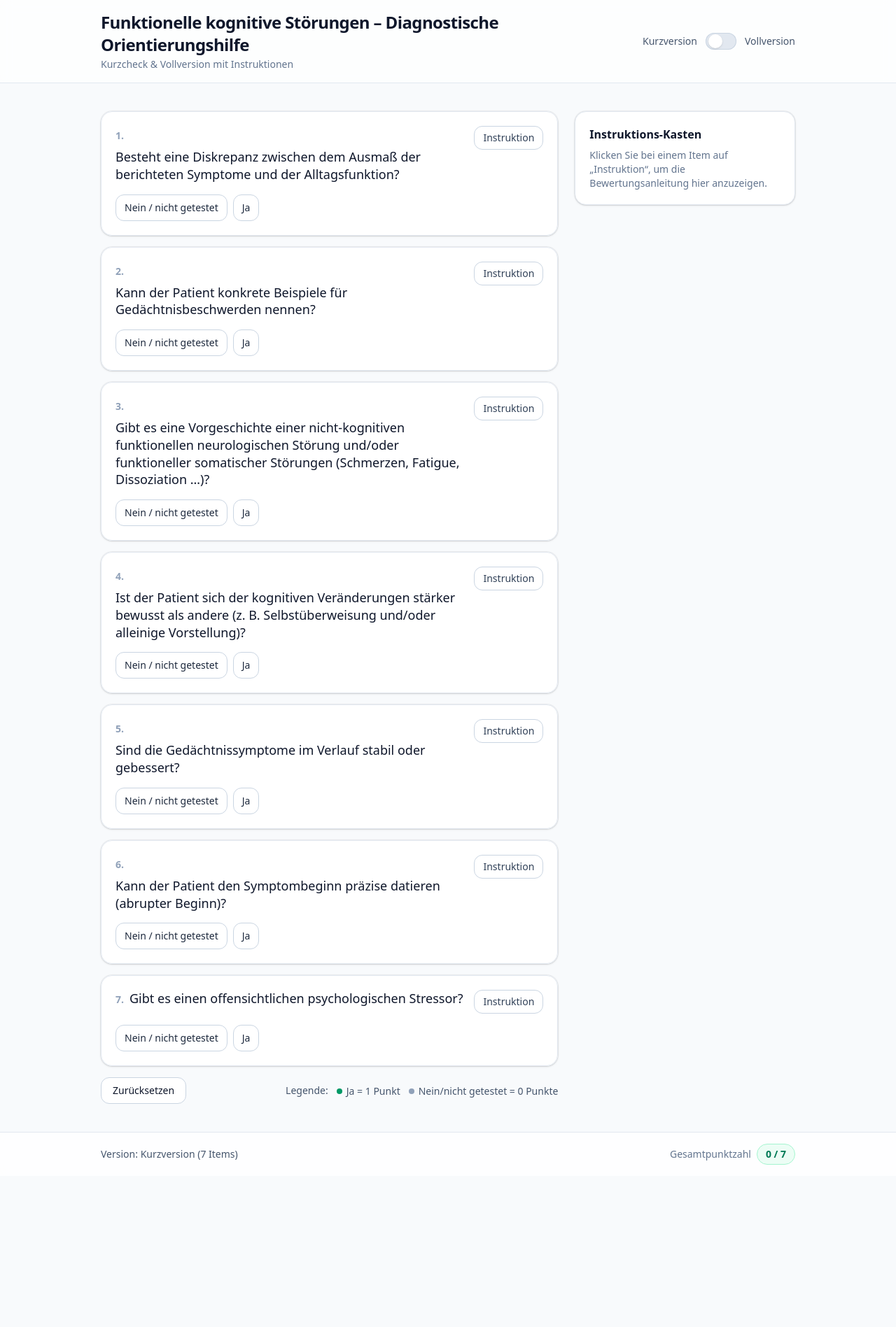
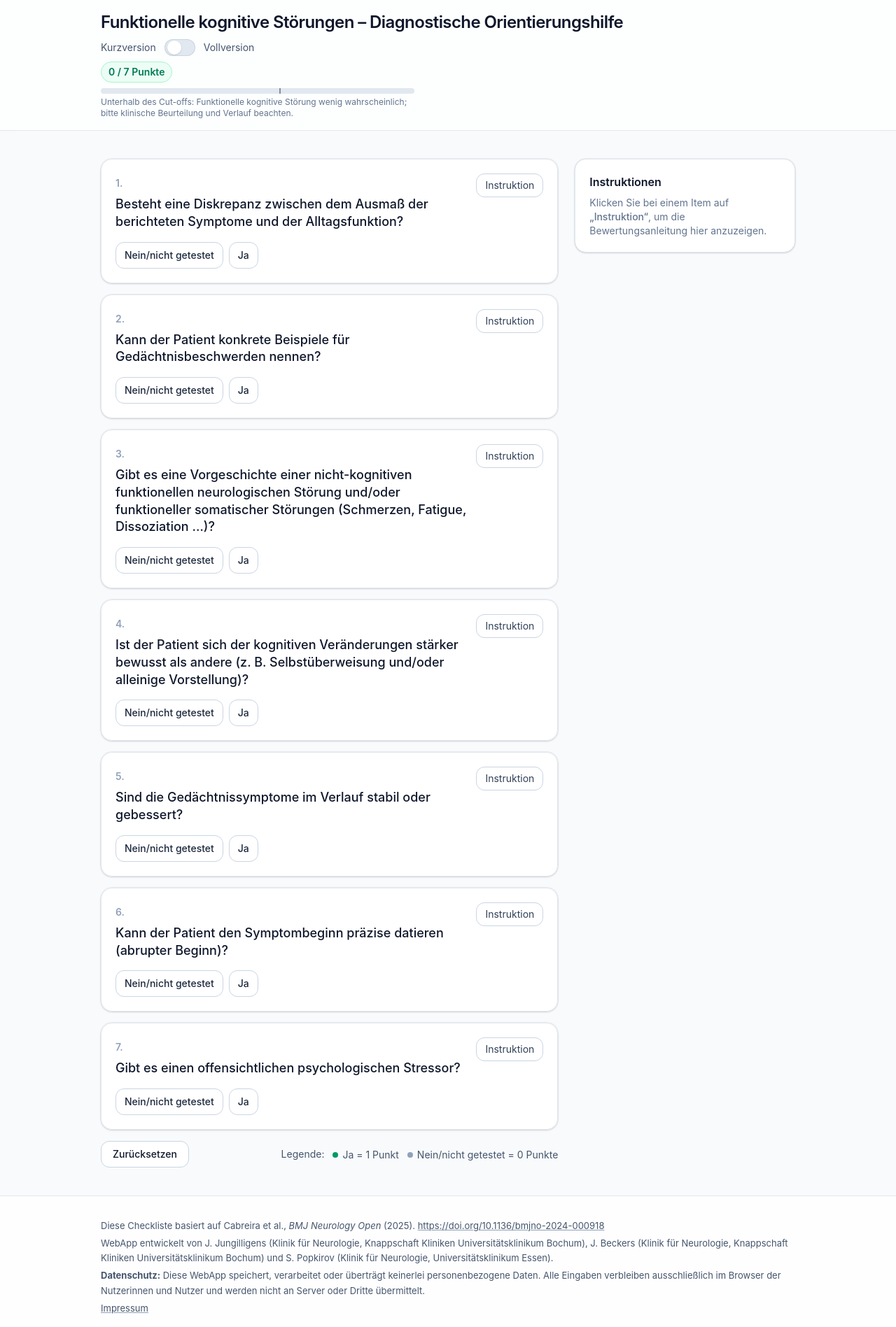
Before and after one commit to jungjoha/FCD-checklist, a React (Vite) app: page / in a window 1280 px wide. Shown: the whole page at 70% size. Before the commit the page ends 1681 px from the top, so only its background shows below. Built offline with nearby package versions, Linux system fonts and the light colour scheme.

Commit message:
kurze Beschreibung der Änderung

```diff
--- a/package.json
+++ b/package.json
@@ -10,7 +10,9 @@
     "preview": "vite preview"
   },
   "dependencies": {
+    "chart.js": "^4.5.0",
     "react": "^19.1.1",
+    "react-chartjs-2": "^5.3.0",
     "react-dom": "^19.1.1"
   },
   "devDependencies": {
--- a/src/App.jsx
+++ b/src/App.jsx
@@ -1,100 +1,114 @@
-import React, { useMemo, useState } from "react";
+import React, { useEffect, useMemo, useState } from "react";
+
 
 // FCD Diagnostic Orientation Aid – Interactive Checklist
 const ITEMS = [
-  {
-    id: 1,
-    label:
-      "Besteht eine Diskrepanz zwischen dem Ausmaß der berichteten Symptome und der Alltagsfunktion?",
+  { id: 1,
+    label: "Besteht eine Diskrepanz zwischen dem Ausmaß der berichteten Symptome und der Alltagsfunktion?",
     onlyFull: false,
     instruction:
       "Subjektiv berichtete ausgeprägte kognitive Schwierigkeiten und/oder niedrige standardisierte kognitive Testergebnisse stehen im Gegensatz zu Beispielen wie: Fähigkeit, eine kognitiv anspruchsvolle Arbeit ohne Schwierigkeiten auszuüben, im Gespräch beobachtete kommunikative Fähigkeiten oder die Fähigkeit, Tätigkeiten wie Lesen, Finanzverwaltung und Autofahren ohne Probleme auszuführen.",
   },
-  {
-    id: 2,
-    label:
-      "Kann der Patient konkrete Beispiele für Gedächtnisbeschwerden nennen?",
+  { id: 2,
+    label: "Kann der Patient konkrete Beispiele für Gedächtnisbeschwerden nennen?",
     onlyFull: false,
     instruction:
-      "Während des Gesprächs nennt der Patient spezifische Beispiele für Gedächtnisausfälle mit detaillierten, über die erfragten Informationen hinausgehenden Angaben. Im Gegensatz zu Patienten mit Neurodegeneration können Patienten mit FCD oft längere Zeit ununterbrochen berichten.",
+      "Während des Gesprächs nennt der Patient spezifische Beispiele für Gedächtnisausfälle mit detaillierten, über die erfragten Informationen hinausgehenden Angaben. Im Gegensatz zu Patienten mit Neurodegeneration können Patienten mit Funktioneller Kognitiver Störung oft längere Zeit ununterbrochen berichten.",
   },
-  {
-    id: 3,
-    label:
-      "Sind die kognitiven Symptome ablenkbar und/oder fluktuierend (z. B. variabel in unterschiedlichen Situationen)?",
+  { id: 3,
+    label: "Sind die kognitiven Symptome ablenkbar und/oder fluktuierend (z. B. variabel in unterschiedlichen Situationen)?",
     onlyFull: true,
     instruction:
-      "Schwierigkeiten treten nur in bestimmten Situationen auf: z. B. gute Aufmerksamkeit im Interview, aber unverhältnismäßige Beeinträchtigung bei Tests oder wenn die Aufmerksamkeit auf die Symptome gelenkt wird. Dies unterscheidet sich von einfacher zeitlicher Fluktuation (z. B. Delir, Lewy-Body-Demenz).",
+      "Schwierigkeiten treten nur in bestimmten Situationen auf … (Abgrenzung zu Delir/Lewy-Body-Demenz).",
   },
-  {
-    id: 4,
-    label:
-      "Kann der Patient die Liste der verordneten Medikamente nennen und/oder frühere Kontakte mit anderen Ärzten (Diagnosen/Untersuchungen) erinnern?",
+  { id: 4,
+    label: "Kann der Patient die Liste der verordneten Medikamente nennen und/oder frühere Kontakte mit anderen Ärzten (Diagnosen/Untersuchungen) erinnern?",
     onlyFull: true,
     instruction:
-      "Fähigkeit, frühere Arztkontakte samt Diagnosen/Untersuchungen wiederzugeben. Ebenso die Fähigkeit, eine Medikamentenliste samt Indikationen aus dem Gedächtnis zu nennen – Hinweis auf gutes Gedächtnis und Inkongruenz zu berichteten Symptomen.",
+      "Wiedergabe früherer Arztkontakte/Diagnosen. Medikamentenliste samt Indikationen aus dem Gedächtnis → Inkongruenz zu berichteten Symptomen.",
   },
-  {
-    id: 5,
-    label:
-      "Gibt es eine Vorgeschichte einer nicht-kognitiven funktionellen neurologischen Störung und/oder funktioneller somatischer Störungen (Schmerzen, Fatigue, Dissoziation …)?",
+  { id: 5,
+    label: "Gibt es eine Vorgeschichte einer nicht-kognitiven funktionellen neurologischen Störung und/oder funktioneller somatischer Störungen (Schmerzen, Fatigue, Dissoziation …)?",
     onlyFull: false,
     instruction:
-      "Vorhandensein anderer funktioneller Symptome oder Diagnosen kann ein hilfreicher (nicht notwendiger) Hinweis auf FCD sein.",
+      "Vorhandensein anderer funktioneller Symptome/Diagnosen kann ein hilfreicher (nicht notwendiger) Hinweis sein.",
   },
-  {
-    id: 6,
-    label:
-      "Ist der Patient sich der kognitiven Veränderungen stärker bewusst als andere (z. B. Selbstüberweisung und/oder alleinige Vorstellung)?",
+  { id: 6,
+    label: "Ist der Patient sich der kognitiven Veränderungen stärker bewusst als andere (z. B. Selbstüberweisung und/oder alleinige Vorstellung)?",
     onlyFull: false,
     instruction:
-      "Fremdanamnese zeigt oft, dass die Besorgnis des Patienten größer ist als die der Begleitperson/Angehörigen. Unterstützend: alleinige Vorstellung oder Selbstüberweisung.",
+      "Fremdanamnese: Besorgnis des Patienten größer als die der Angehörigen; alleinige Vorstellung/Selbstüberweisung.",
   },
-  {
-    id: 7,
-    label:
-      "Ist die kognitive Leistung normal oder zeigt sie ein inkonsistentes Muster (z. B. schlechter beim unmittelbaren als beim verzögerten Erinnern, besseres Rückwärts- als Vorwärts-Nachsprechen von Ziffern, ungefähre Antworten)?",
+  { id: 7,
+    label: "Ist die kognitive Leistung normal oder inkonsistent (z. B. schlechter beim unmittelbaren als verzögerten Erinnern, besser rückwärts als vorwärts, ungefähre Antworten)?",
     onlyFull: true,
     instruction:
-      "Wichtiger als normale Leistung ist Inkonsistenz – v. a. innerhalb derselben Domäne. Bessere Leistung bei automatischem als bei explizitem Abruf. Manche zeigen geringe Persistenz oder vage Antworten, die sich durch Ermutigung verbessern. Mitfaktoren (Bewusstseinsfluktuation, psychiatrischer Zustand, Kopfschmerz) berücksichtigen.",
+      "Intra-/intramodale Inkonsistenz ist wichtiger als „normal“. Besser bei automatischem Abruf; geringe Persistenz/vage Antworten können sich durch Ermutigung verbessern.",
   },
-  {
-    id: 8,
+  { id: 8,
     label: "Sind die Gedächtnissymptome im Verlauf stabil oder gebessert?",
     onlyFull: false,
     instruction:
-      "Abrupter Beginn und dann Stabilität oder lange Symptomgeschichte ohne Progression/mit Besserung. Vorsicht bei vaskulärer kognitiver Beeinträchtigung oder nach SHT – dort kann Stabilität/Besserung durch Komorbiditätsmanagement erklärbar sein.",
+      "Abrupter Beginn + Stabilität/Langzeit ohne Progression bzw. Besserung; Vorsicht bei VCI/SHT (Komorbiditäten!).",
   },
-  {
-    id: 9,
+  { id: 9,
     label: "Kann der Patient den Symptombeginn präzise datieren (abrupter Beginn)?",
     onlyFull: false,
     instruction:
-      "Manche können den Beginn genau beschreiben, teils im Zusammenhang mit Ereignissen wie Migräneattacke, Dissoziationsepisode oder leichtem Schädeltrauma.",
+      "Exakte Datierung, teils im Kontext von Migräne/Dissoziation/leichtem SHT.",
   },
-  {
-    id: 10,
+  { id: 10,
     label: "Gibt es einen offensichtlichen psychologischen Stressor?",
     onlyFull: false,
     instruction:
-      "Psychologische Stressoren können prädisponierende, auslösende oder aufrechterhaltende Faktoren sein. Bei manchen ist die Pathophysiologie mit Depression/Angst und belastenden Lebensereignissen verknüpft. Nie isoliert interpretieren, da auch bei Neurodegeneration möglich.",
+      "Stressoren können prädisponierend, auslösend oder aufrechterhaltend sein; nie isoliert interpretieren.",
   },
-  {
-    id: 11,
+  { id: 11,
     label: "Kann der Patient zusammengesetzte/mehrteilige Fragen beantworten?",
     onlyFull: true,
     instruction:
-      "Adressieren von Teilen einer zusammengesetzten Frage wurde bei FCD häufiger berichtet als bei Neurodegeneration. MCI-Patienten können dies oft ebenfalls (v. a. bei hoher Bildung); bei FCD jedoch inkongruent zu schwerer Symptomschilderung.",
+      "Teile beantworten wurde bei FCD häufiger berichtet; bei MCI auch möglich, aber oft nicht inkongruent.",
   },
 ];
 
 // -1 = nicht gesetzt, 0 = Nein/nicht getestet, 1 = Ja
 const initialSelections = Object.fromEntries(ITEMS.map((i) => [i.id, -1]));
+const STORAGE_KEY = "fcd-checklist-v1";
 
 function App() {
   const [isFull, setIsFull] = useState(false); // false = Kurzversion
   const [selections, setSelections] = useState(initialSelections);
   const [activeInfoId, setActiveInfoId] = useState(null);
+
+  // Pop-up (Impressum & Datenschutz)
+const [showLegal, setShowLegal] = useState(false);
+
+// ESC schließt das Pop-up
+useEffect(() => {
+  if (!showLegal) return;
+  const onKey = (e) => { if (e.key === "Escape") setShowLegal(false); };
+  window.addEventListener("keydown", onKey);
+  return () => window.removeEventListener("keydown", onKey);
+}, [showLegal]);
+
+  // Load persisted state
+  useEffect(() => {
+    try {
+      const raw = localStorage.getItem(STORAGE_KEY);
+      if (raw) {
+        const saved = JSON.parse(raw);
+        if (saved?.selections) setSelections(saved.selections);
+        if (typeof saved?.isFull === "boolean") setIsFull(saved.isFull);
+      }
+    } catch {}
+  }, []);
+
+  // Persist on change
+  useEffect(() => {
+    try {
+      localStorage.setItem(STORAGE_KEY, JSON.stringify({ selections, isFull }));
+    } catch {}
+  }, [selections, isFull]);
 
   const visibleItems = useMemo(
     () => ITEMS.filter((it) => (isFull ? true : !it.onlyFull)),
@@ -109,38 +123,50 @@ function App() {
     [selections, visibleItems]
   );
 
+  const answeredCount = useMemo(
+    () =>
+      Object.entries(selections)
+        .filter(([id, val]) => visibleItems.some((v) => v.id === Number(id)) && val !== -1)
+        .length,
+    [selections, visibleItems]
+  );
+
   const maxScore = visibleItems.length;
+  const progressPct = maxScore ? Math.round((answeredCount / maxScore) * 100) : 0;
+
+  // Cutoff/probability visualization helpers
+  const cutoff = isFull ? 6 : 4;
+  const cutoffPct = maxScore ? Math.round((cutoff / maxScore) * 100) : 0;
+  const probText = totalScore >= cutoff
+    ? "Oberhalb des Cut-offs: hohe Spezifität (~97%) und positiver Vorhersagewert ~91% für funktionelle kognitive Störung (Pilotdaten)."
+    : "Unterhalb des Cut-offs: Funktionelle kognitive Störung wenig wahrscheinlich; bitte klinische Beurteilung und Verlauf beachten.";
 
   const handleSet = (id, val) => {
     setSelections((prev) => ({ ...prev, [id]: val }));
   };
 
   const handleReset = () => {
+    const ok = window.confirm("Alle Antworten zurücksetzen?");
+    if (!ok) return;
     setSelections(initialSelections);
     setActiveInfoId(null);
   };
 
-  const activeInstruction = useMemo(() => {
-    if (activeInfoId == null) return null;
-    const it = ITEMS.find((i) => i.id === activeInfoId);
-    return it?.instruction ?? null;
-  }, [activeInfoId]);
+  const activeItem = useMemo(
+    () => (activeInfoId ? ITEMS.find((i) => i.id === activeInfoId) ?? null : null),
+    [activeInfoId]
+  );
 
   return (
-    <div className="min-h-screen font-sans antialiased bg-slate-50 text-slate-900">
+    <div className="min-h-screen bg-slate-50 text-slate-900">
       {/* Header */}
       <header className="sticky top-0 z-10 bg-white/70 backdrop-blur border-b border-slate-200">
         <div className="max-w-5xl mx-auto px-4 py-4 flex items-center justify-between gap-4">
           <div>
-            <h1 className="text-2xl font-semibold tracking-tight text-slate-900">
+            <h1 className="text-2xl font-semibold tracking-tight">
               Funktionelle kognitive Störungen – Diagnostische Orientierungshilfe
             </h1>
-            <p className="text-sm text-slate-500 mt-0.5">
-              Kurzcheck & Vollversion mit Instruktionen
-            </p>
-          </div>
-
-          <div className="flex items-center gap-3">
+            <div className="mt-2 flex items-center gap-3">
               <span className="text-sm text-slate-600">Kurzversion</span>
               <button
                 role="switch"
@@ -159,6 +185,33 @@ function App() {
               </button>
               <span className="text-sm text-slate-600">Vollversion</span>
             </div>
+            <div className="mt-2 flex items-center gap-3">
+              {/* Score pill */}
+              <span className="px-2.5 py-1 rounded-full bg-emerald-50 text-emerald-700 text-sm font-semibold border border-emerald-200">
+                {totalScore} / {maxScore} Punkte
+              </span>
+            </div>
+            {/* Probability visualization */}
+            <div className="mt-2 w-full max-w-md">
+              <div className="relative h-2 w-full rounded-full bg-slate-200 overflow-hidden">
+                <div
+                  className={`absolute inset-y-0 left-0 transition-all ${totalScore >= cutoff ? "bg-emerald-600" : "bg-slate-400"}`}
+                  style={{ width: `${Math.max(0, Math.min(100, Math.round((totalScore / maxScore) * 100)))}%` }}
+                  aria-label={`Score-Balken ${totalScore} von ${maxScore}`}
+                />
+                <div className="absolute top-0 bottom-0" style={{ left: `${cutoffPct}%` }}>
+                  <div
+                    className="h-full w-0.5 bg-slate-600/60"
+                    title={`Cut-off ${cutoff}`}
+                    aria-label={`Cut-off ${cutoff}`}
+                    role="img"
+                  />
+                </div>
+              </div>
+              <p className="mt-1 text-xs text-slate-500">{probText}</p>
+            </div>
+          </div>
+
         </div>
       </header>
 
@@ -171,10 +224,16 @@ function App() {
               const val = selections[it.id];
               const isYes = val === 1;
               const isNo = val === 0;
+              const isActive = activeInfoId === it.id;
+
               return (
                 <div
                   key={it.id}
-                  className="rounded-2xl border border-slate-200 bg-white/95 p-5 shadow-sm hover:shadow-md transition-shadow ring-1 ring-black/5"
+                  className={`rounded-2xl border p-5 shadow-sm hover:shadow-md transition-shadow ring-1 ${
+                    isActive
+                      ? "border-blue-300 ring-blue-200 bg-white"
+                      : "border-slate-200 ring-black/5 bg-white/95"
+                  }`}
                 >
                   <div className="flex items-start gap-3">
                     <div className="flex-1">
@@ -182,7 +241,7 @@ function App() {
                         <span className="mt-1 text-sm font-semibold text-slate-400">
                           {idx + 1}.
                         </span>
-                        <p className="text-base sm:text-lg font-medium leading-snug text-slate-900">
+                        <p className="text-base sm:text-lg font-medium leading-snug">
                           {it.label}
                           {!isFull && it.onlyFull && (
                             <span className="ml-2 text-xs font-normal text-slate-500 align-middle">
@@ -195,15 +254,13 @@ function App() {
 
                     {it.instruction && (
                       <button
-                        onClick={() =>
-                          setActiveInfoId((cur) => (cur === it.id ? null : it.id))
-                        }
+                        onClick={() => setActiveInfoId((cur) => (cur === it.id ? null : it.id))}
                         className={`rounded-xl border px-3 py-1.5 text-sm transition hover:shadow focus:outline-none focus:ring-2 focus:ring-blue-500 ${
-                          activeInfoId === it.id
+                          isActive
                             ? "bg-blue-50 border-blue-300 text-blue-700"
                             : "bg-white border-slate-300 text-slate-700 hover:bg-slate-50"
                         }`}
-                        aria-pressed={activeInfoId === it.id}
+                        aria-pressed={isActive}
                         title="Instruktion anzeigen"
                       >
                         Instruktion
@@ -220,7 +277,7 @@ function App() {
                           : "bg-white text-slate-800 border-slate-300 hover:bg-slate-50"
                       }`}
                     >
-                      Nein / nicht getestet
+                      Nein/nicht getestet
                     </button>
                     <button
                       onClick={() => handleSet(it.id, 1)}
@@ -263,17 +320,20 @@ function App() {
         {/* Instruction panel */}
         <aside className="md:col-span-1">
           <div className="sticky top-24 rounded-2xl border border-slate-200 bg-white p-5 shadow-sm ring-1 ring-black/5">
-            <h2 className="text-base font-semibold mb-2 text-slate-900">
-              Instruktions-Kasten
-            </h2>
-            {activeInstruction ? (
-              <p className="text-sm leading-relaxed text-slate-700">
-                {activeInstruction}
+            <h2 className="text-base font-semibold mb-2">Instruktionen</h2>
+            {activeItem ? (
+              <>
+                <p className="text-xs uppercase tracking-wide text-slate-400 mb-1">
+                  Item {ITEMS.findIndex(i => i.id === activeItem.id) + 1}
                 </p>
+                <p className="text-sm font-medium text-slate-900 mb-2">
+                  {activeItem.label}
+                </p>
+                <p className="text-sm leading-relaxed text-slate-700">{activeItem.instruction}</p>
+              </>
             ) : (
               <p className="text-sm text-slate-500">
-                Klicken Sie bei einem Item auf{" "}
-                <span className="font-medium">„Instruktion“</span>, um die
+                Klicken Sie bei einem Item auf <span className="font-medium">„Instruktion“</span>, um die
                 Bewertungsanleitung hier anzuzeigen.
               </p>
             )}
@@ -283,21 +343,102 @@ function App() {
 
       {/* Footer */}
       <footer className="border-t border-slate-200 bg-white/80 backdrop-blur">
-        <div className="max-w-5xl mx-auto px-4 py-4 flex flex-col sm:flex-row items-center justify-between gap-3">
-          <div className="text-sm text-slate-600">
-            Version:{" "}
-            {isFull
-              ? "Vollversion (alle 11 Items)"
-              : `Kurzversion (${ITEMS.filter((i) => !i.onlyFull).length} Items)`}
+        <div className="max-w-5xl mx-auto px-4 py-4 flex flex-col gap-4 text-xs text-slate-600 sm:text-[13px]">
+          <div className="flex flex-col sm:flex-row items-start sm:items-center justify-between gap-3">
+
           </div>
-          <div className="inline-flex items-center gap-2">
-            <span className="text-sm text-slate-500">Gesamtpunktzahl</span>
-            <span className="px-3 py-1 rounded-full bg-emerald-50 text-emerald-700 text-sm font-semibold border border-emerald-200">
-              {totalScore} / {maxScore}
-            </span>
+
+          {/* Hinweise */}
+          <div className="leading-relaxed">
+            <p>
+              Diese Checkliste basiert auf Cabreira&nbsp;et&nbsp;al., <em>BMJ Neurology Open</em> (2025).{" "}
+              <a
+                href="https://doi.org/10.1136/bmjno-2024-000918"
+                target="_blank"
+                rel="noopener noreferrer"
+                className="underline decoration-slate-400 hover:decoration-slate-600"
+              >
+                https://doi.org/10.1136/bmjno-2024-000918
+              </a>
+            </p>
+            <p className="mt-1">
+              WebApp entwickelt von J.&nbsp;Jungilligens (Klinik für Neurologie, Knappschaft Kliniken
+              Universitätsklinikum Bochum), J.&nbsp;Beckers (Klinik für Neurologie, Knappschaft Kliniken
+              Universitätsklinikum Bochum) und S.&nbsp;Popkirov (Klinik für Neurologie, Universitätsklinikum Essen).
+            </p>
+            <p className="mt-1">
+              <strong>Datenschutz:</strong> Diese WebApp speichert, verarbeitet oder überträgt keinerlei personenbezogene Daten.
+              Alle Eingaben verbleiben ausschließlich im Browser der Nutzerinnen und Nutzer und werden nicht an Server oder Dritte übermittelt.
+            </p>
+            <p className="mt-1">
+              <button
+                type="button"
+                onClick={() => setShowLegal(true)}
+                className="underline decoration-slate-400 hover:decoration-slate-600"
+              >
+                Impressum
+              </button>
+
+            </p>
           </div>
         </div>
       </footer>
+      {showLegal && (
+  <div className="fixed inset-0 z-50 flex items-center justify-center p-4">
+    {/* Overlay */}
+    <div
+      className="absolute inset-0 bg-black/50"
+      onClick={() => setShowLegal(false)}
+      aria-hidden="true"
+    />
+    {/* Dialog */}
+    <div
+      role="dialog"
+      aria-modal="true"
+      aria-labelledby="legal-title"
+      className="relative max-w-2xl w-full rounded-2xl bg-white shadow-xl ring-1 ring-black/10"
+    >
+      <div className="flex items-start justify-between px-4 py-3 border-b border-slate-200">
+        <h3 id="legal-title" className="text-base font-semibold">
+          Impressum
+        </h3>
+        <button
+          type="button"
+          onClick={() => setShowLegal(false)}
+          className="rounded-md px-2 py-1 text-slate-600 hover:bg-slate-100"
+          aria-label="Pop-up schließen"
+        >
+          ✕
+        </button>
+      </div>
+
+            <div className="px-4 py-4 space-y-4 text-sm leading-relaxed text-slate-700">
+              <section>
+                <h4 className="font-semibold text-slate-900 mb-1">Impressum</h4>
+                <p>
+                  Verantwortlich: Dr. J. Jungilligens<br/>
+                  Klinik für Neurologie, Knappschaft Kliniken Universitätsklinikum Bochum<br/>
+                  In der Schornau 23–25, 44892 Bochum
+                </p>
+                <p className="mt-2 text-slate-600">
+                  Hinweis: Diese WebApp ist <strong>kein offizielles Projekt</strong> der Klinik.
+                </p>
+              </section>
+
+            </div>
+
+            <div className="px-4 py-3 border-t border-slate-200 flex justify-end">
+              <button
+                type="button"
+                onClick={() => setShowLegal(false)}
+                className="rounded-lg border px-3 py-1.5 text-sm bg-white hover:bg-slate-50 border-slate-300"
+              >
+                Schließen
+              </button>
+            </div>
+          </div>
+        </div>
+      )}
     </div>
   );
 }
--- a/src/index.css
+++ b/src/index.css
@@ -1,7 +1,12 @@
 @import "tailwindcss";
 
-/* Optional: globale Basis-Styles */
+/* Webfont: Inter */
+@import url("https://fonts.googleapis.com/css2?family=Inter:wght@400;600&display=swap");
+
 @layer base {
-  html { @apply font-sans text-slate-900 bg-slate-50; }
-  body { @apply antialiased; }
+  html { @apply text-slate-900 bg-slate-50; }
+  body {
+    font-family: "Inter", ui-sans-serif, system-ui, -apple-system, Segoe UI, Roboto, "Helvetica Neue", Arial, "Noto Sans", "Apple Color Emoji", "Segoe UI Emoji", "Segoe UI Symbol";
+    @apply antialiased;
+  }
 }
```
Also changed, not shown: 1 other file (tests, documents, lock files or other folders). Lines whose indentation alone changed are shown as unchanged.
